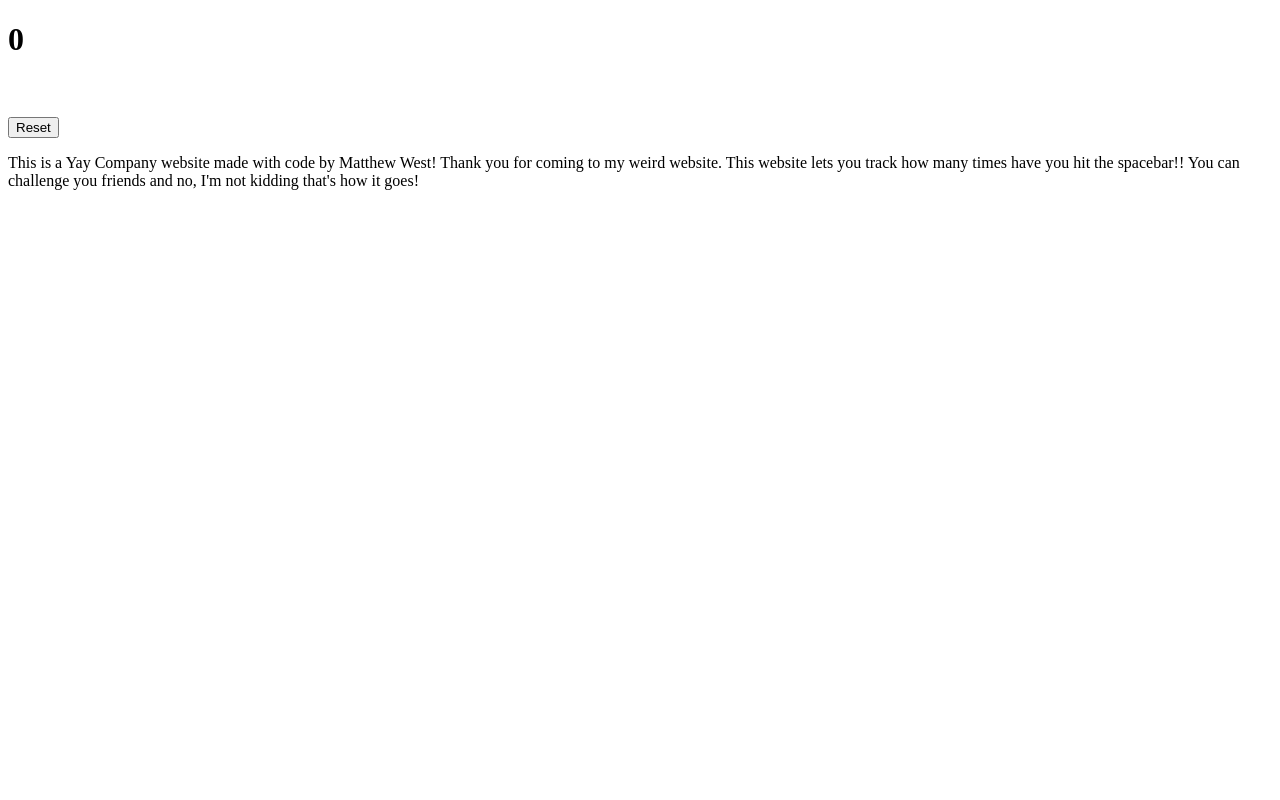
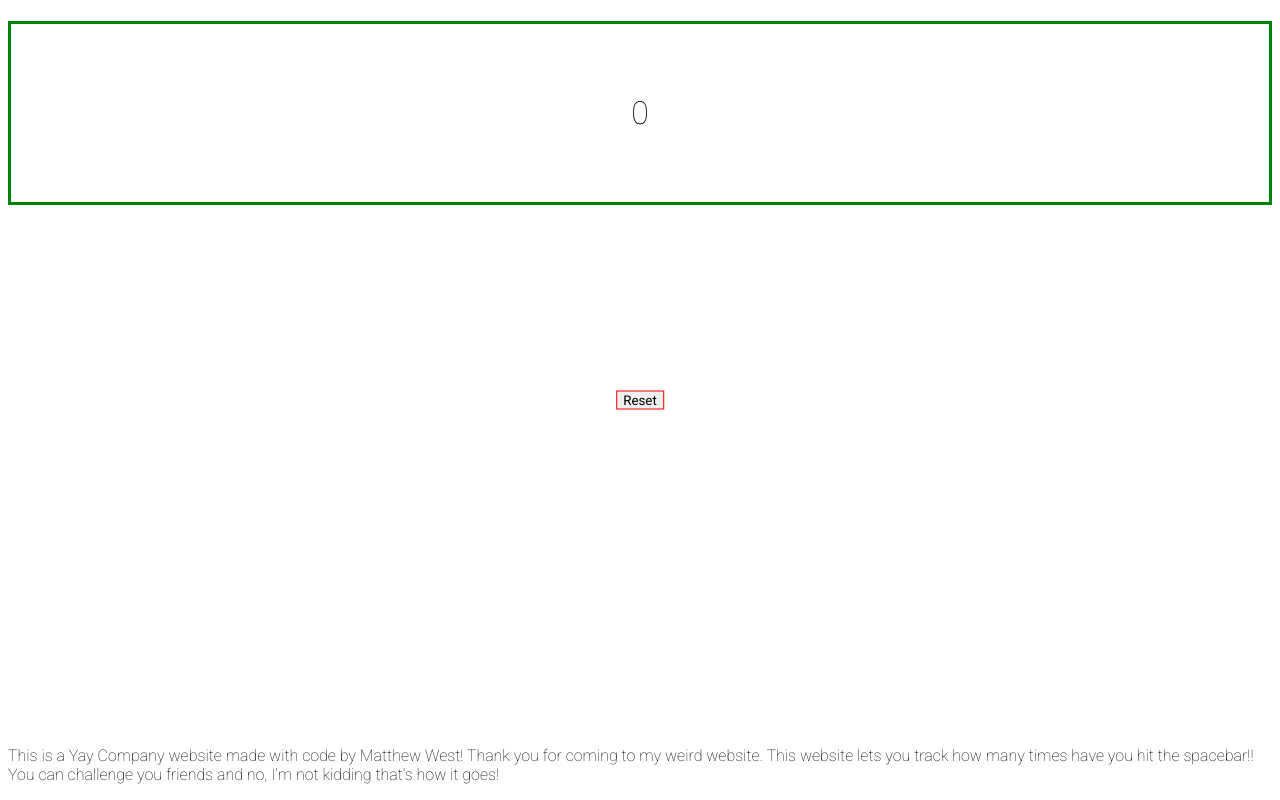
Before and after one commit to MaskedMatters3/maskedmatters.github.io, a plain HTML site: page sbcounter/sbindex.html in a window 1280 px wide. Drawn offline with Linux system fonts and the light colour scheme.

Commit message:
Stylesheet Bug Fix 0.3

```diff
--- a/sbcounter/sbindex.html
+++ b/sbcounter/sbindex.html
@@ -8,7 +8,7 @@
         <head>
 
             <title>Spacebar Clicker</title>
-            <link rel="stylesheet" href="/sbcounter/spacebar.css">
+            <link rel="stylesheet" href="/sbcounter/sbindex.css">
 
             <script>
 
```
